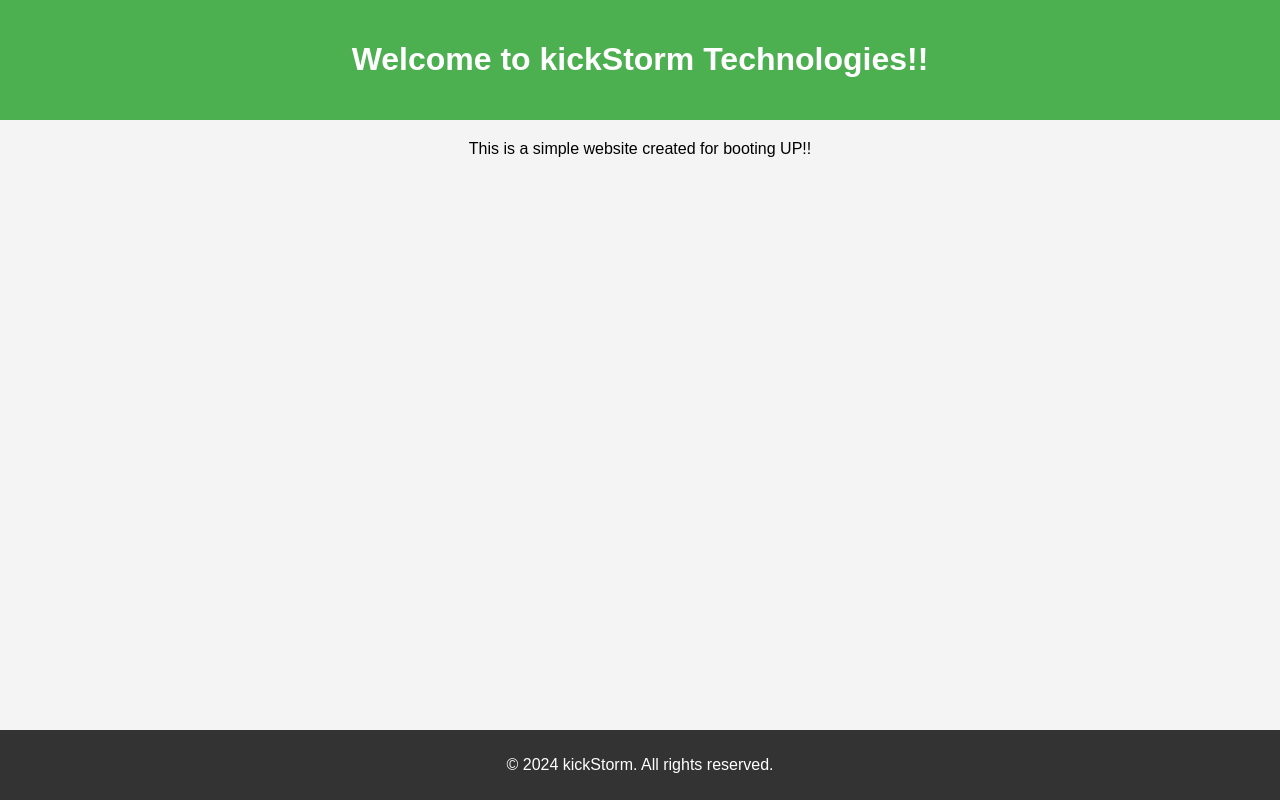
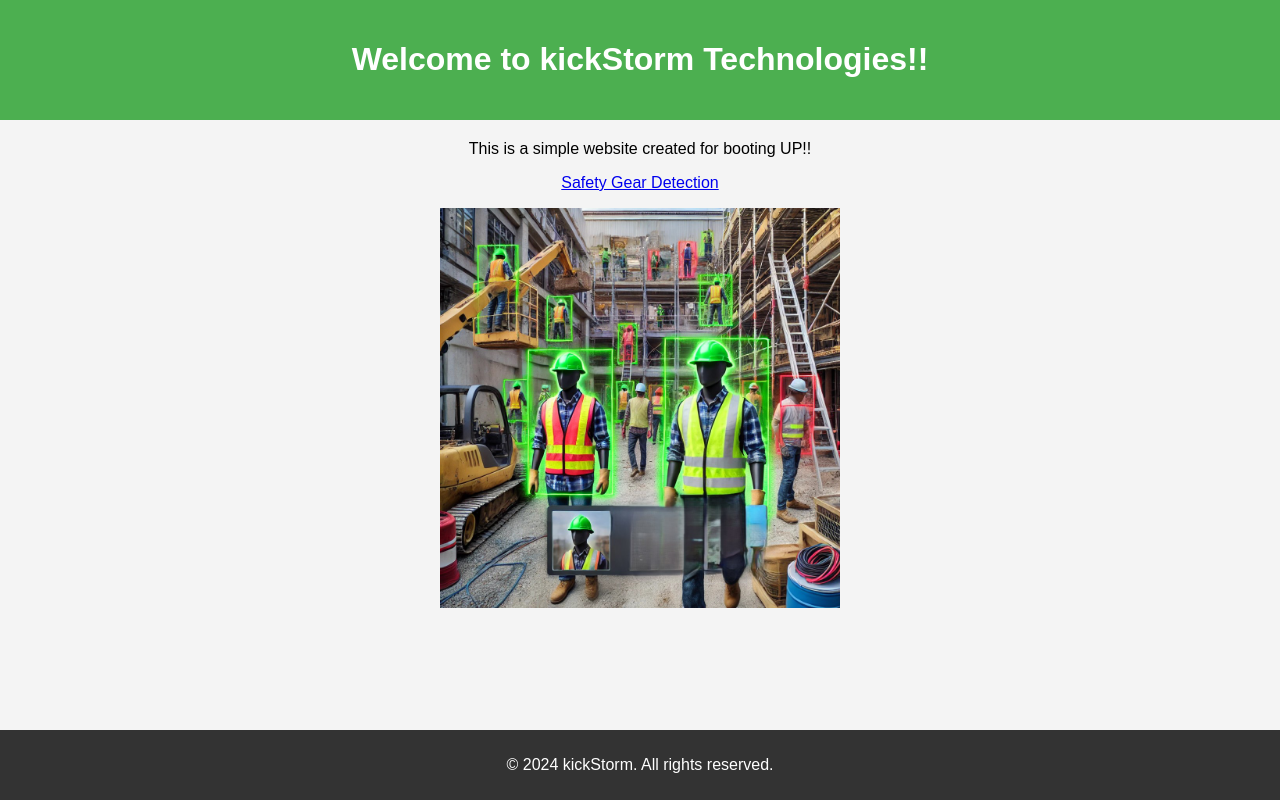
Before and after one commit to RajHujigal/KickStorm, a plain HTML site: page index.html in a window 1280 px wide. Drawn offline with Linux system fonts and the light colour scheme.

Commit message:
Update index.html

```diff
--- a/index.html
+++ b/index.html
@@ -38,6 +38,14 @@
 
 <section>
     <p>This is a simple website created for booting UP!! </p>
+    <!-- Adding the GitHub link -->
+    <p>
+        <a href="https://github.com/RajHujigal/SafetyGearRecognition" target="_blank">
+            Safety Gear Detection
+        </a>
+    </p>
+    <!-- Adding the image from the GitHub repository -->
+    <img src="https://github.com/RajHujigal/KickStorm/blob/main/SafetyGearDetection.jpg?raw=true" alt="Safety Gear Detection Image" width="400">
 </section>
 
 <footer>
```
